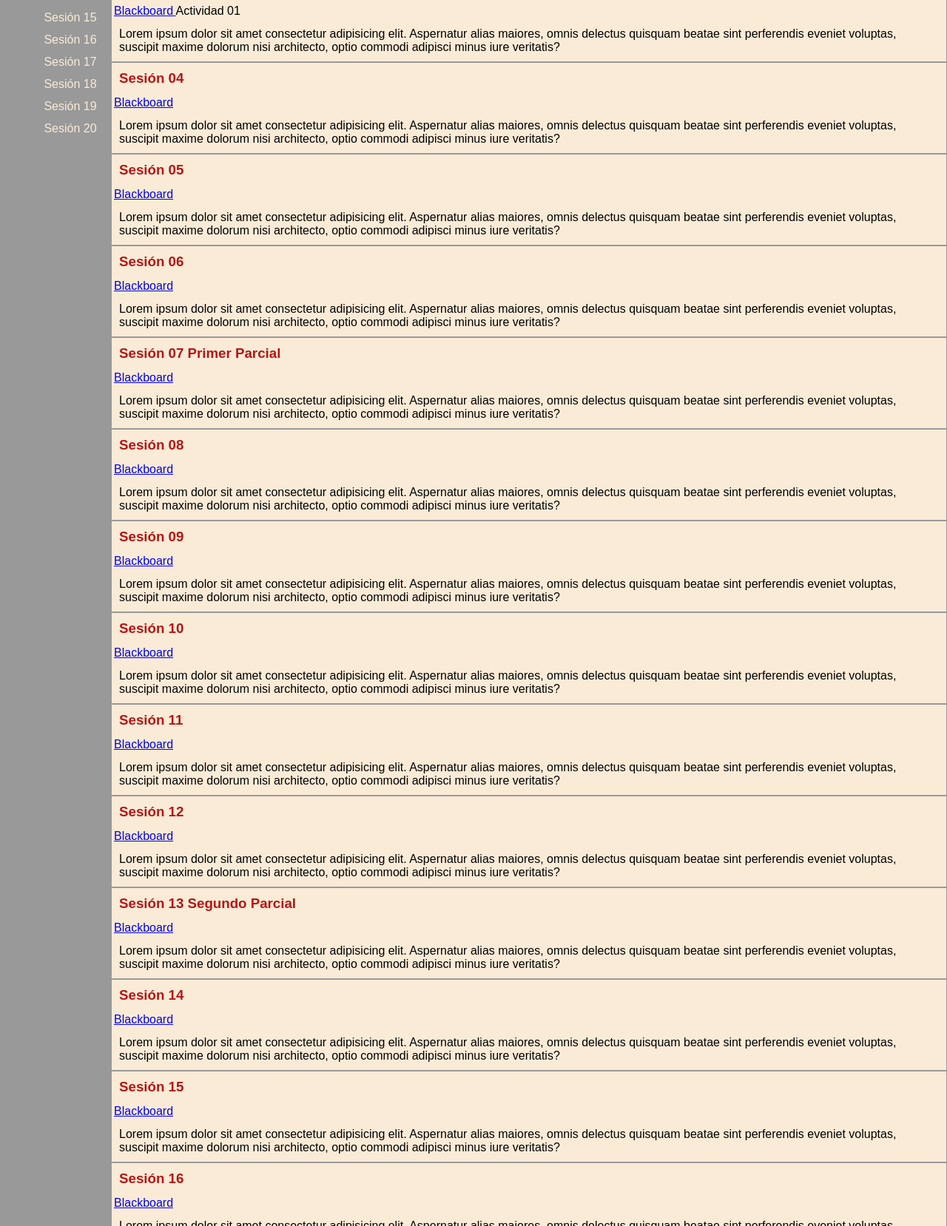
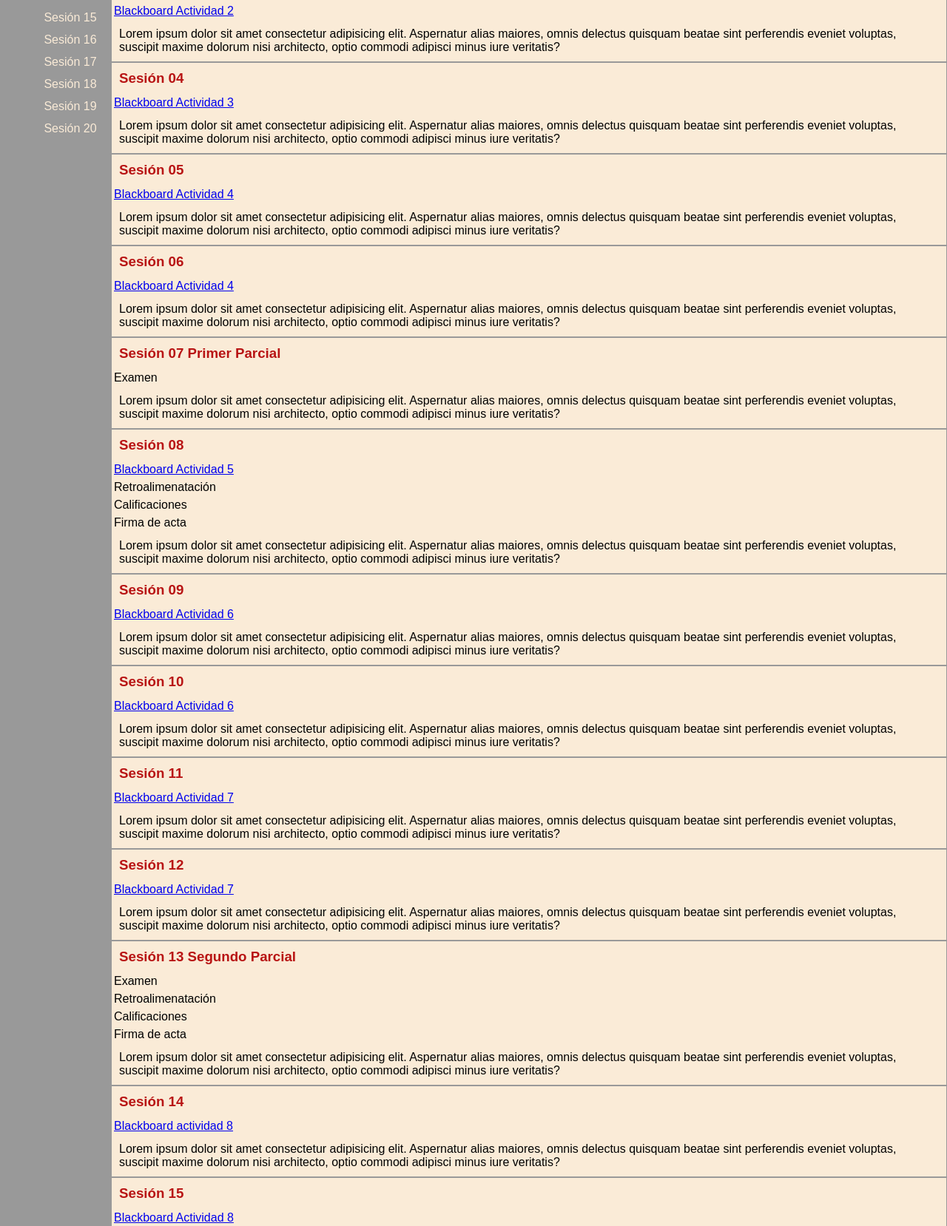
Before and after one commit to beztao01/entornos, a plain HTML site: page index.html in a window 1280 px wide. Shown: the part 611-2269 px from the top of the page at 74% size. Drawn offline with Linux system fonts and the light colour scheme.

Commit message:
add activties

```diff
--- a/index.html
+++ b/index.html
@@ -12,7 +12,6 @@
         <header>
             <h1>Ingeniería en Interactividad y Animación</h1>
             <h2>Diseño de entornos virtuales</h2>
-            <h4>UVM | GDL Sur</h4>
         </header>
         <div class="grid-container">
             <nav>
@@ -49,138 +48,152 @@
                         <li><a href="https://uvm.mx/storage/app/uploads/public/607/0fe/9b5/6070fe9b51884976085516.pdf" target="_blank" rel="noopener noreferrer">Reglamento institucional</a> ☑️</li>
                         <li><a href="#">Reglas de la clase</a></li>
                         <li><a href="#">Bibliografía y enlaces</a></li>
-                        <li><a href="https://uvmonline.blackboard.com/webapps/login/" target="_blank" rel="noopener noreferrer">Blackboard</a> ☑️</li>
+                        <li><a href="https://uvmonline.blackboard.com/webapps/login/" target="_blank" rel="noopener noreferrer">Blackboard Foro de presentación</a> ☑️</li>
                     </ul>
                     <p>Lorem ipsum dolor sit amet consectetur adipisicing elit. Aspernatur alias maiores, omnis delectus quisquam beatae sint perferendis eveniet voluptas, suscipit maxime dolorum nisi architecto, optio commodi adipisci minus iure veritatis?</p>
                 </section>
                 <section>
                     <h3>Sesión 02</h3>
                     <ul>
-                        <li><a href="https://uvmonline.blackboard.com/webapps/login/">Blackboard</a></li>
+                        <li><a href="https://uvmonline.blackboard.com/webapps/login/">Blackboard Actividad 1</a></li>
                     </ul>
                     <p>Lorem ipsum dolor sit amet consectetur adipisicing elit. Aspernatur alias maiores, omnis delectus quisquam beatae sint perferendis eveniet voluptas, suscipit maxime dolorum nisi architecto, optio commodi adipisci minus iure veritatis?</p>
                 </section>
                 <section>
                     <h3>Sesión 03</h3>
                     <ul>
-                        <li><a href="https://uvmonline.blackboard.com/webapps/login/">Blackboard  </a>Actividad 01</li>
+                        <li><a href="https://uvmonline.blackboard.com/webapps/login/">Blackboard Actividad 2 </a></li>
                     </ul>
                     <p>Lorem ipsum dolor sit amet consectetur adipisicing elit. Aspernatur alias maiores, omnis delectus quisquam beatae sint perferendis eveniet voluptas, suscipit maxime dolorum nisi architecto, optio commodi adipisci minus iure veritatis?</p>
                 </section>
                 <section>
                     <h3>Sesión 04</h3>
                     <ul>
-                        <li><a href="https://uvmonline.blackboard.com/webapps/login/">Blackboard</a></li>
+                        <li><a href="https://uvmonline.blackboard.com/webapps/login/">Blackboard Actividad 3 </a></li>
                     </ul>
                     <p>Lorem ipsum dolor sit amet consectetur adipisicing elit. Aspernatur alias maiores, omnis delectus quisquam beatae sint perferendis eveniet voluptas, suscipit maxime dolorum nisi architecto, optio commodi adipisci minus iure veritatis?</p>
                 </section>
                 <section>
                     <h3>Sesión 05</h3>
                     <ul>
-                        <li><a href="https://uvmonline.blackboard.com/webapps/login/">Blackboard</a></li>
+                        <li><a href="https://uvmonline.blackboard.com/webapps/login/">Blackboard Actividad 4</a></li>
                     </ul>
                     <p>Lorem ipsum dolor sit amet consectetur adipisicing elit. Aspernatur alias maiores, omnis delectus quisquam beatae sint perferendis eveniet voluptas, suscipit maxime dolorum nisi architecto, optio commodi adipisci minus iure veritatis?</p>
                 </section>
                 <section>
                     <h3>Sesión 06</h3>
                     <ul>
-                        <li><a href="https://uvmonline.blackboard.com/webapps/login/">Blackboard</a></li>
+                        <li><a href="https://uvmonline.blackboard.com/webapps/login/">Blackboard Actividad 4</a></li>
                     </ul>
                     <p>Lorem ipsum dolor sit amet consectetur adipisicing elit. Aspernatur alias maiores, omnis delectus quisquam beatae sint perferendis eveniet voluptas, suscipit maxime dolorum nisi architecto, optio commodi adipisci minus iure veritatis?</p>
                 </section>
                 <section>
                     <h3>Sesión 07 Primer Parcial</h3>
                     <ul>
-                        <li><a href="https://uvmonline.blackboard.com/webapps/login/">Blackboard</a></li>
+                        <li>Examen</li>
                     </ul>
                     <p>Lorem ipsum dolor sit amet consectetur adipisicing elit. Aspernatur alias maiores, omnis delectus quisquam beatae sint perferendis eveniet voluptas, suscipit maxime dolorum nisi architecto, optio commodi adipisci minus iure veritatis?</p>
                 </section>
                 <section>
                     <h3>Sesión 08</h3>
                     <ul>
-                        <li><a href="https://uvmonline.blackboard.com/webapps/login/">Blackboard</a></li>
+                        <li><a href="https://uvmonline.blackboard.com/webapps/login/">Blackboard Actividad 5 </a></li>
+                        <li>Retroalimenatación</li>
+                        <li>Calificaciones</li>
+                        <li>Firma de acta</li>
                     </ul>
                     <p>Lorem ipsum dolor sit amet consectetur adipisicing elit. Aspernatur alias maiores, omnis delectus quisquam beatae sint perferendis eveniet voluptas, suscipit maxime dolorum nisi architecto, optio commodi adipisci minus iure veritatis?</p>
                 </section>
                 <section>
                     <h3>Sesión 09</h3>
                     <ul>
-                        <li><a href="https://uvmonline.blackboard.com/webapps/login/">Blackboard</a></li>
+                        <li><a href="https://uvmonline.blackboard.com/webapps/login/">Blackboard Actividad 6</a></li>
                     </ul>
                     <p>Lorem ipsum dolor sit amet consectetur adipisicing elit. Aspernatur alias maiores, omnis delectus quisquam beatae sint perferendis eveniet voluptas, suscipit maxime dolorum nisi architecto, optio commodi adipisci minus iure veritatis?</p>
                 </section>
                 <section>
                     <h3>Sesión 10</h3>
                     <ul>
-                        <li><a href="https://uvmonline.blackboard.com/webapps/login/">Blackboard</a></li>
+                        <li><a href="https://uvmonline.blackboard.com/webapps/login/">Blackboard Actividad 6</a></li>
                     </ul>
                     <p>Lorem ipsum dolor sit amet consectetur adipisicing elit. Aspernatur alias maiores, omnis delectus quisquam beatae sint perferendis eveniet voluptas, suscipit maxime dolorum nisi architecto, optio commodi adipisci minus iure veritatis?</p>
                 </section>
                 <section>
                     <h3>Sesión 11</h3>
                     <ul>
-                        <li><a href="https://uvmonline.blackboard.com/webapps/login/">Blackboard</a></li>
+                        <li><a href="https://uvmonline.blackboard.com/webapps/login/">Blackboard Actividad 7 </a></li>
                     </ul>
                     <p>Lorem ipsum dolor sit amet consectetur adipisicing elit. Aspernatur alias maiores, omnis delectus quisquam beatae sint perferendis eveniet voluptas, suscipit maxime dolorum nisi architecto, optio commodi adipisci minus iure veritatis?</p>
                 </section>
                 <section>
                     <h3>Sesión 12</h3>
                     <ul>
-                        <li><a href="https://uvmonline.blackboard.com/webapps/login/">Blackboard</a></li>
+                        <li><a href="https://uvmonline.blackboard.com/webapps/login/">Blackboard Actividad 7</a></li>
                     </ul>
                     <p>Lorem ipsum dolor sit amet consectetur adipisicing elit. Aspernatur alias maiores, omnis delectus quisquam beatae sint perferendis eveniet voluptas, suscipit maxime dolorum nisi architecto, optio commodi adipisci minus iure veritatis?</p>
                 </section>
                 <section>
                     <h3>Sesión 13 Segundo Parcial</h3>
                     <ul>
-                        <li><a href="https://uvmonline.blackboard.com/webapps/login/">Blackboard</a></li>
+                      <li>Examen</li>
+                      <li>Retroalimenatación</li>
+                      <li>Calificaciones</li>
+                      <li>Firma de acta</li>
                     </ul>
                     <p>Lorem ipsum dolor sit amet consectetur adipisicing elit. Aspernatur alias maiores, omnis delectus quisquam beatae sint perferendis eveniet voluptas, suscipit maxime dolorum nisi architecto, optio commodi adipisci minus iure veritatis?</p>
                 </section>
                 <section>
                     <h3>Sesión 14</h3>
                     <ul>
-                        <li><a href="https://uvmonline.blackboard.com/webapps/login/">Blackboard</a></li>
+                        <li><a href="https://uvmonline.blackboard.com/webapps/login/">Blackboard actividad 8 </a></li>
                     </ul>
                     <p>Lorem ipsum dolor sit amet consectetur adipisicing elit. Aspernatur alias maiores, omnis delectus quisquam beatae sint perferendis eveniet voluptas, suscipit maxime dolorum nisi architecto, optio commodi adipisci minus iure veritatis?</p>
                 </section>
                 <section>
                     <h3>Sesión 15</h3>
                     <ul>
-                        <li><a href="https://uvmonline.blackboard.com/webapps/login/">Blackboard</a></li>
+                        <li><a href="https://uvmonline.blackboard.com/webapps/login/">Blackboard Actividad 8</a></li>
                     </ul>
                     <p>Lorem ipsum dolor sit amet consectetur adipisicing elit. Aspernatur alias maiores, omnis delectus quisquam beatae sint perferendis eveniet voluptas, suscipit maxime dolorum nisi architecto, optio commodi adipisci minus iure veritatis?</p>
                 </section>
                 <section>
                     <h3>Sesión 16</h3>
                     <ul>
-                        <li><a href="https://uvmonline.blackboard.com/webapps/login/">Blackboard</a></li>
+                        <li><a href="https://uvmonline.blackboard.com/webapps/login/">Blackboard Actividad 9</a></li>
                     </ul>
                     <p>Lorem ipsum dolor sit amet consectetur adipisicing elit. Aspernatur alias maiores, omnis delectus quisquam beatae sint perferendis eveniet voluptas, suscipit maxime dolorum nisi architecto, optio commodi adipisci minus iure veritatis?</p>
                 </section>
                 <section>
-                    <h3>Sesión 17</h3>
+                    <h3>Sesión 17 </h3>
                     <ul>
-                        <li><a href="https://uvmonline.blackboard.com/webapps/login/">Blackboard</a></li>
+                        <li><a href="https://uvmonline.blackboard.com/webapps/login/">Blackboard Actividad 9</a></li>
                     </ul>
                     <p>Lorem ipsum dolor sit amet consectetur adipisicing elit. Aspernatur alias maiores, omnis delectus quisquam beatae sint perferendis eveniet voluptas, suscipit maxime dolorum nisi architecto, optio commodi adipisci minus iure veritatis?</p>
                 </section>
                 <section>
                     <h3>Sesión 18</h3>
                     <ul>
-                        <li><a href="https://uvmonline.blackboard.com/webapps/login/">Blackboard</a></li>
+                        <li><a href="https://uvmonline.blackboard.com/webapps/login/">Blackboard Actividad 10</a></li>
                     </ul>
                     <p>Lorem ipsum dolor sit amet consectetur adipisicing elit. Aspernatur alias maiores, omnis delectus quisquam beatae sint perferendis eveniet voluptas, suscipit maxime dolorum nisi architecto, optio commodi adipisci minus iure veritatis?</p>
                 </section>
                 <section>
                     <h3>Sesión 19 Tercer Parcial</h3>
                     <ul>
-                        <li><a href="https://uvmonline.blackboard.com/webapps/login/">Blackboard</a></li>
+                      <li>Examen </li>
+
+
                     </ul>
                     <p>Lorem ipsum dolor sit amet consectetur adipisicing elit. Aspernatur alias maiores, omnis delectus quisquam beatae sint perferendis eveniet voluptas, suscipit maxime dolorum nisi architecto, optio commodi adipisci minus iure veritatis?</p>
                 </section>
                 <section>
                     <h3>Sesión 20</h3>
+
+                    <ul>
+                      <li>Retroalimenatación</li>
+                      <li>Calificaciones</li>
+                      <li>Firma de acta</li>
+                    </ul>
                     <p>Lorem ipsum dolor sit amet consectetur adipisicing elit. Aspernatur alias maiores, omnis delectus quisquam beatae sint perferendis eveniet voluptas, suscipit maxime dolorum nisi architecto, optio commodi adipisci minus iure veritatis?</p>
                 </section>
             </main>
```
